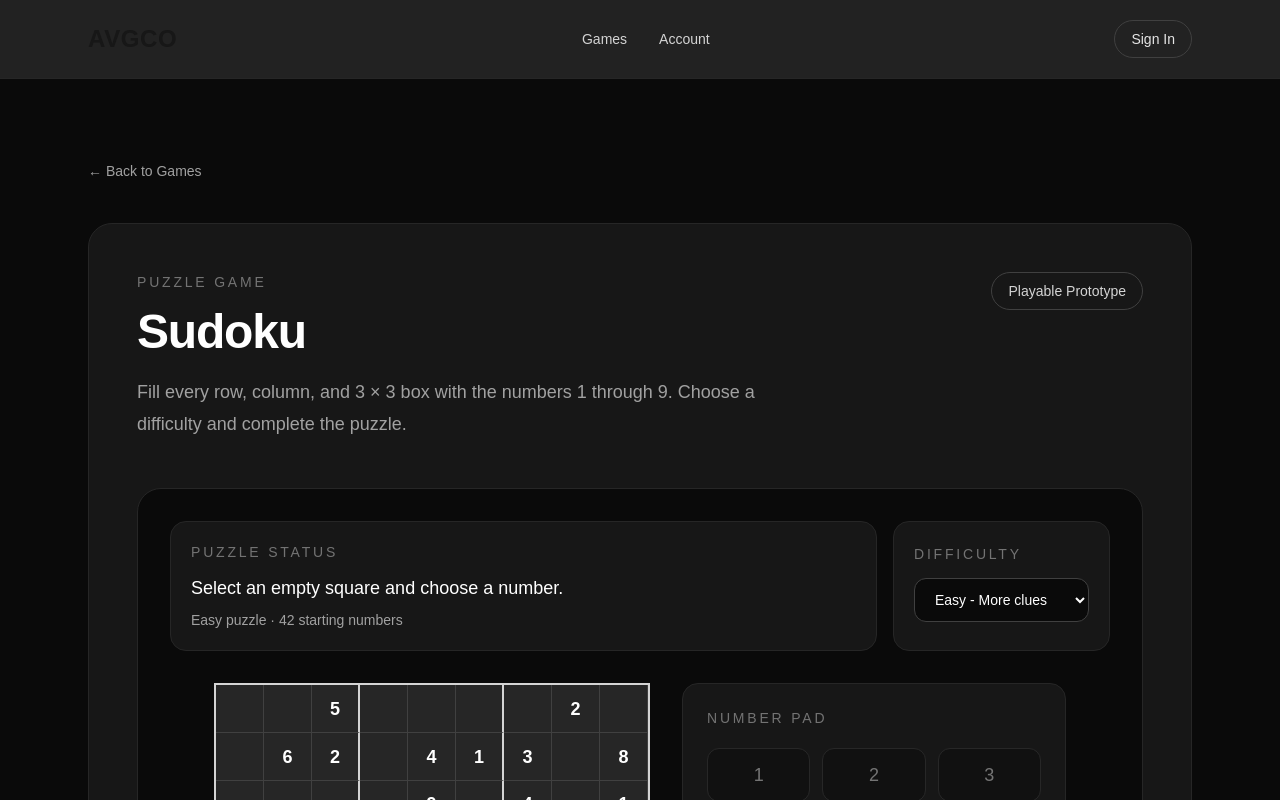
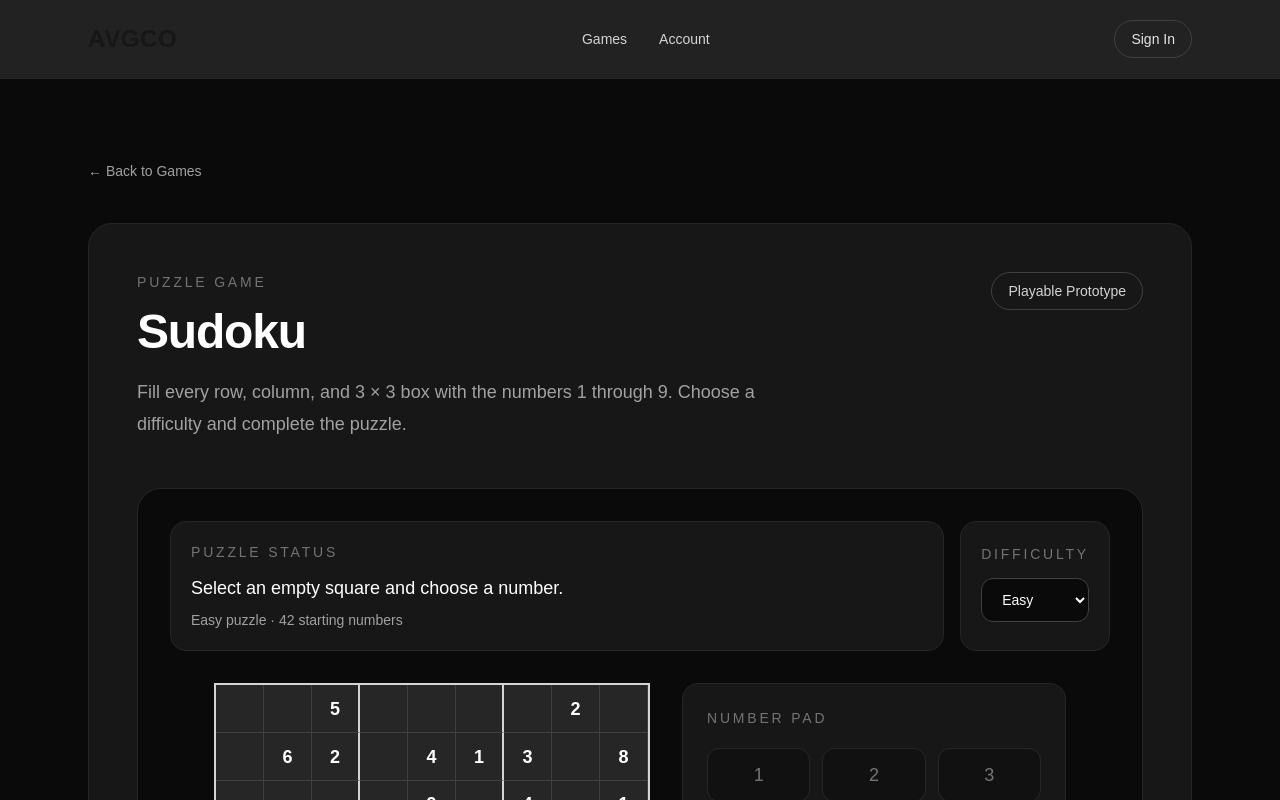
Before and after one commit to Kiilluaa/avgco-website, a Next.js app: page /games/sudoku in a window 1280 px wide. Shown: the top 800 px of the page. Built offline with nearby package versions, Linux system fonts and the light colour scheme.

Commit message:
Changed some text for sudoku

```diff
--- a/src/app/games/sudoku/SudokuGame.tsx
+++ b/src/app/games/sudoku/SudokuGame.tsx
@@ -354,9 +354,9 @@
             }
             className="mt-3 block w-full rounded-xl border border-neutral-700 bg-neutral-950 px-4 py-3 text-sm text-white"
           >
-            <option value="Easy">Easy - More clues</option>
-            <option value="Medium">Medium - Balanced</option>
-            <option value="Hard">Hard - Fewer clues</option>
+            <option value="Easy">Easy</option>
+            <option value="Medium">Medium</option>
+            <option value="Hard">Hard</option>
           </select>
         </div>
       </div>
```
